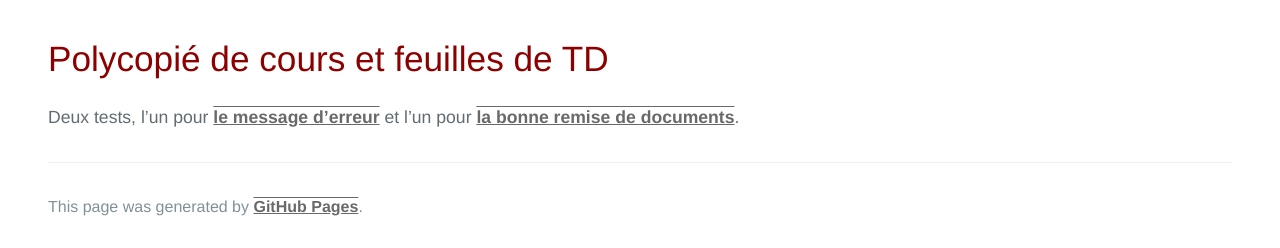
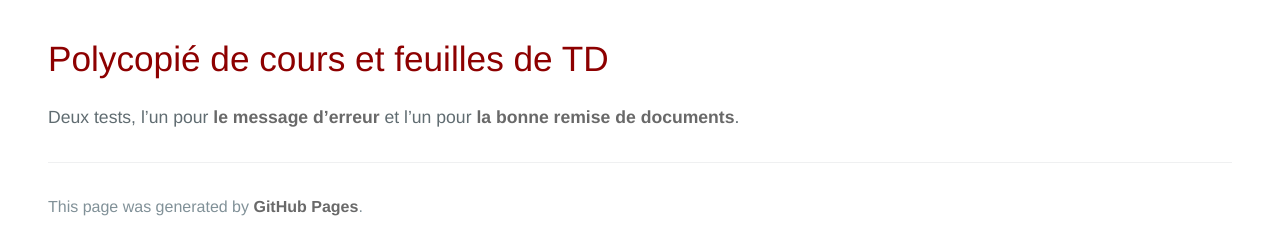
Before and after one commit to KevinDestagnol/algebre.github.io, a Jekyll site: the page built from index.md, in a window 1280 px wide. Shown: the part 772-1020 px from the top of the page. Built offline with Jekyll 4.4.1, drawn with Linux system fonts in a browser that asks for light colours; some web fonts are replaced; our own code applies the rules of GitHub Pages for plain Markdown files.

Commit message:
Update jekyll-theme-cayman.scss

```diff
--- a/_sass/jekyll-theme-cayman.scss
+++ b/_sass/jekyll-theme-cayman.scss
@@ -86,7 +86,7 @@ figcaption {
 
 a{
 	color: #696969;
-	text-decoration: underline overline #696969;
+	text-decoration: none;
 	font-weight: 1000;
 }
 a:hover{
@@ -156,7 +156,7 @@ a:hover{
 
   @include small {
     padding: 2rem 1rem;
-    height:116px;
+    height:118px;
   }
 }
 
```
